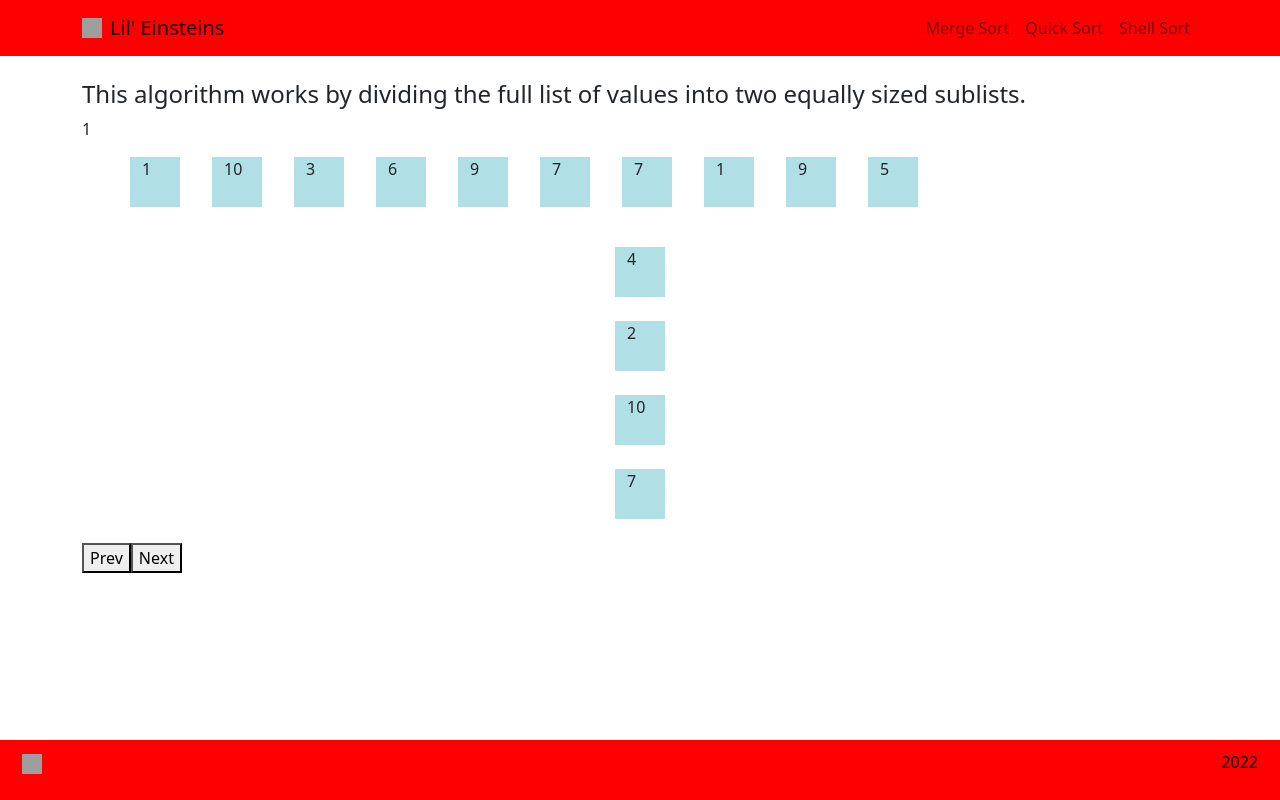
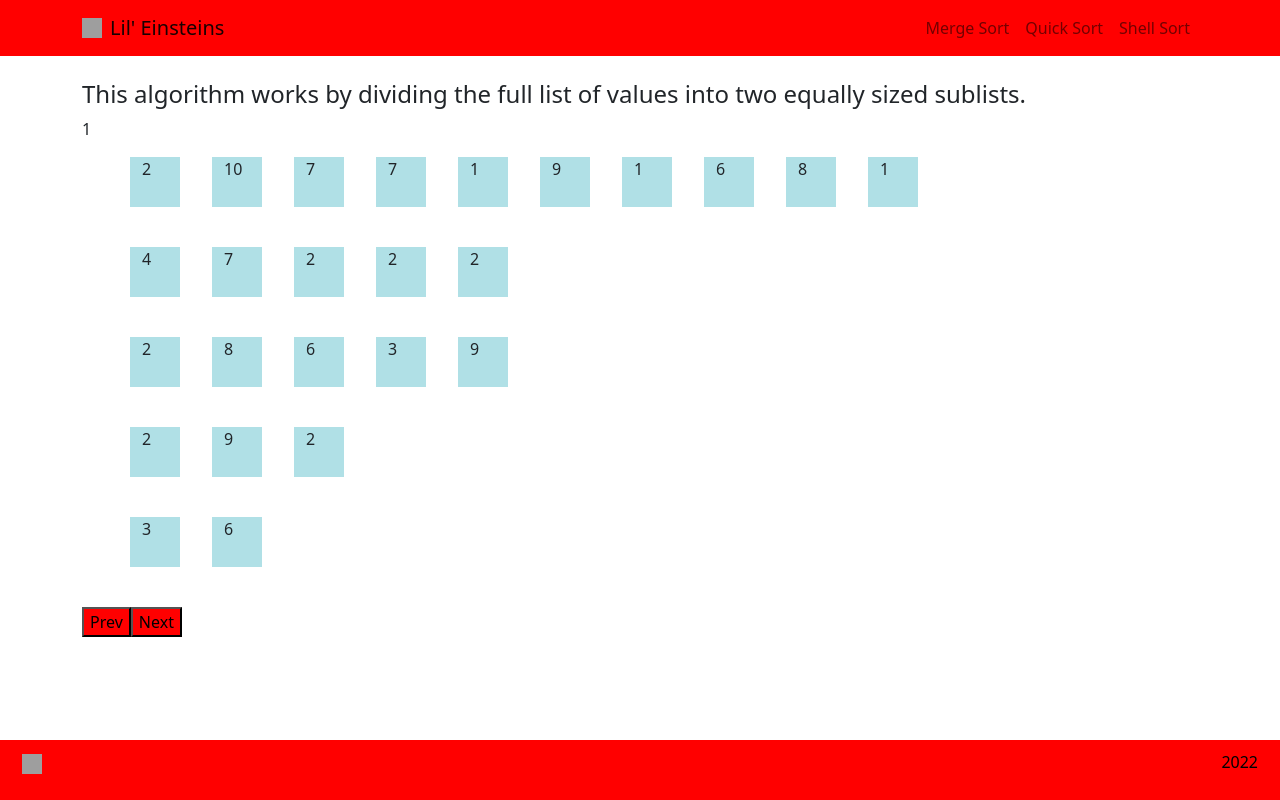
Before and after one commit to ShaimaaAliECE/se3350_project-group-33, a React (Create React App) app in the folder lil-einsteins/: page / in a window 1280 px wide. Built offline with nearby package versions, Linux system fonts and the light colour scheme; grey boxes are pictures that could not be loaded.

Commit message:
added all layer boxes for left side,and working transitions

```diff
--- a/lil-einsteins/src/components/Components.css
+++ b/lil-einsteins/src/components/Components.css
@@ -16,6 +16,16 @@
     float: left;
     padding: 10px;
 }
+
+/*Tutorial CSS*/
+.prevBtn , .nextBtn {
+  background-color: red;
+  color: black;
+}
+
+
+/*---------------------/
+
 
 /*Transition CSS*/
 .numberContainer-enter{
--- a/lil-einsteins/src/components/TutorialComponent.js
+++ b/lil-einsteins/src/components/TutorialComponent.js
@@ -18,7 +18,7 @@ function Tutorial () {
 
     const[tutorialText, setTutorialText] = useState("This algorithm works by dividing the full list of values into two equally sized sublists.")
     const[step, setStep] = useState(1);
-    const[showAnimation, setShowAnimation] = useState(false)
+    const[showAnimation, setShowAnimation] = useState([])
 
     //Layers Enabled
     const[layer2,  setLayer2] = useState(true);
@@ -134,12 +134,39 @@ function Tutorial () {
                     timeout={400}
                     classNames = "numberContainer"
                     unmountOnExit /*when the element disappears, it’s actually going to leave the DOM*/
-                    onExited= {()=> setShowAnimation(false)}
                     >
+                        <ul>
+                            <li>
                             <Container style={{
                             width: 50, height: 50, backgroundColor: 'powderblue'}}>
                             {Math.floor(Math.random() * 10)+1}
                             </Container>
+                            </li>
+                            <li>
+                            <Container style={{
+                            width: 50, height: 50, backgroundColor: 'powderblue'}}>
+                            {Math.floor(Math.random() * 10)+1}
+                            </Container>
+                            </li>
+                            <li>
+                            <Container style={{
+                            width: 50, height: 50, backgroundColor: 'powderblue'}}>
+                            {Math.floor(Math.random() * 10)+1}
+                            </Container>
+                            </li>
+                            <li>
+                            <Container style={{
+                            width: 50, height: 50, backgroundColor: 'powderblue'}}>
+                            {Math.floor(Math.random() * 10)+1}
+                            </Container>
+                            </li>
+                            <li>
+                            <Container style={{
+                            width: 50, height: 50, backgroundColor: 'powderblue'}}>
+                            {Math.floor(Math.random() * 10)+1}
+                            </Container>
+                            </li>
+                        </ul>
 
                     </CSSTransition>
                     </div>
@@ -152,10 +179,38 @@ function Tutorial () {
                     classNames = "numberContainer"
                     unmountOnExit
                     >
+                        <ul>
+                            <li>
                             <Container style={{
                             width: 50, height: 50, backgroundColor: 'powderblue'}}>
                             {Math.floor(Math.random() * 10)+1}
                             </Container>
+                            </li>
+                            <li>
+                            <Container style={{
+                            width: 50, height: 50, backgroundColor: 'powderblue'}}>
+                            {Math.floor(Math.random() * 10)+1}
+                            </Container>
+                            </li>
+                            <li>
+                            <Container style={{
+                            width: 50, height: 50, backgroundColor: 'powderblue'}}>
+                            {Math.floor(Math.random() * 10)+1}
+                            </Container>
+                            </li>
+                            <li>
+                            <Container style={{
+                            width: 50, height: 50, backgroundColor: 'powderblue'}}>
+                            {Math.floor(Math.random() * 10)+1}
+                            </Container>
+                            </li>
+                            <li>
+                            <Container style={{
+                            width: 50, height: 50, backgroundColor: 'powderblue'}}>
+                            {Math.floor(Math.random() * 10)+1}
+                            </Container>
+                            </li>
+                        </ul>
 
                     </CSSTransition>
                     </div>
@@ -169,10 +224,26 @@ function Tutorial () {
                     unmountOnExit
                     >
 
+                        <ul>
+                            <li>
                             <Container style={{
                             width: 50, height: 50, backgroundColor: 'powderblue'}}>
                             {Math.floor(Math.random() * 10)+1}
                             </Container>
+                            </li>
+                            <li>
+                            <Container style={{
+                            width: 50, height: 50, backgroundColor: 'powderblue'}}>
+                            {Math.floor(Math.random() * 10)+1}
+                            </Container>
+                            </li>
+                            <li>
+                            <Container style={{
+                            width: 50, height: 50, backgroundColor: 'powderblue'}}>
+                            {Math.floor(Math.random() * 10)+1}
+                            </Container>
+                            </li>
+                        </ul>
 
                     </CSSTransition>
                     </div>
@@ -185,19 +256,29 @@ function Tutorial () {
                     classNames = "numberContainer"
                     unmountOnExit
                     >
+                        <ul>
+                            <li>
                             <Container style={{
                             width: 50, height: 50, backgroundColor: 'powderblue'}}>
                             {Math.floor(Math.random() * 10)+1}
                             </Container>
+                            </li>
+                            <li>
+                            <Container style={{
+                            width: 50, height: 50, backgroundColor: 'powderblue'}}>
+                            {Math.floor(Math.random() * 10)+1}
+                            </Container>
+                            </li>
+                        </ul>
                     </CSSTransition>
                     </div>
                 </div>
 
                 <br></br>
-                <button className="prevBtn" OnClick ={() => setLayer3(true)}>
+                <button className="prevBtn" onClick ={() => setLayer2(false)}>
                     Prev
                 </button>
-                <button className="nextBtn" OnClick={() => setLayer2(true)}>
+                <button className="nextBtn" onClick={() => setLayer2(true)}>
                     Next
                 </button>
 
```
Lines whose indentation alone changed are shown as unchanged.
